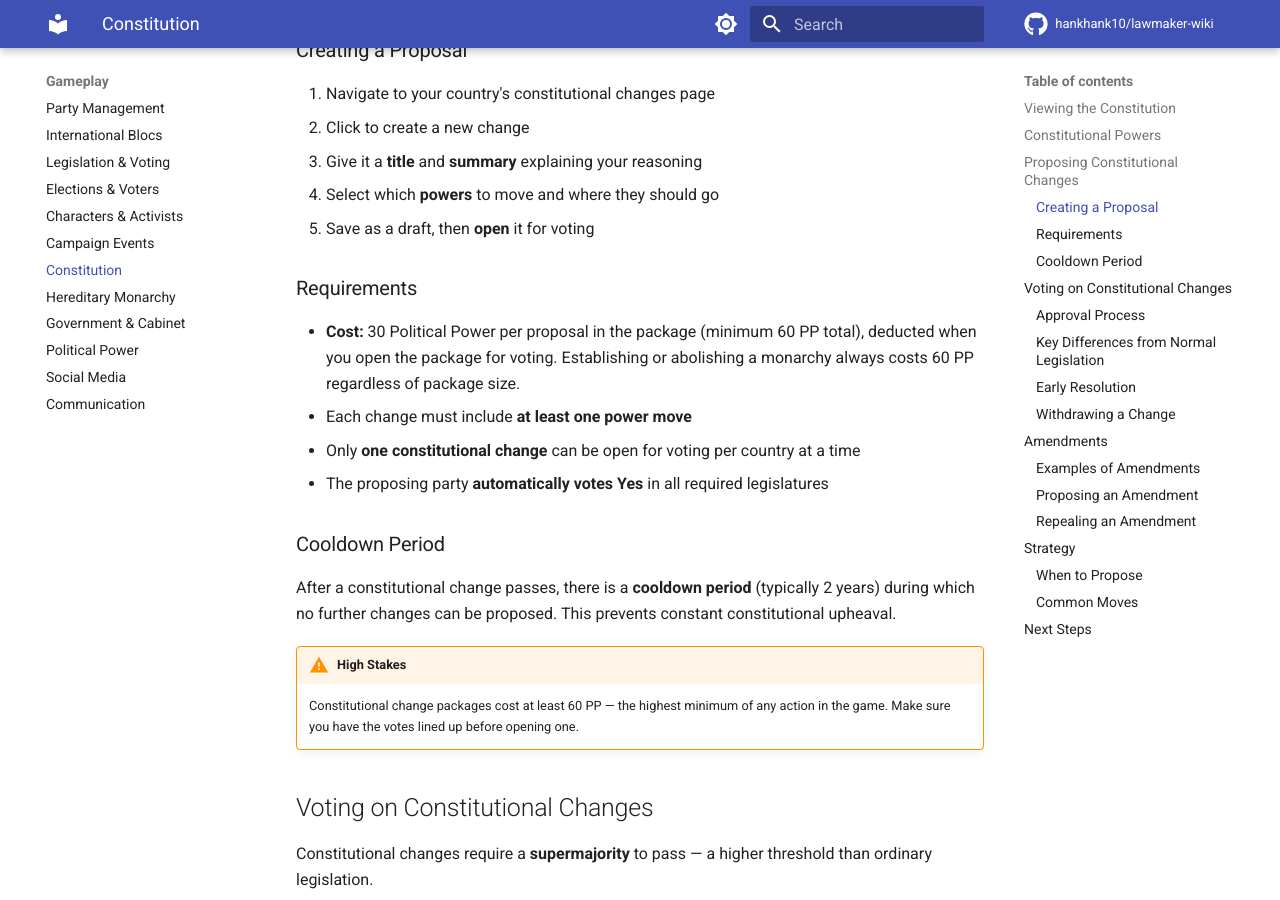
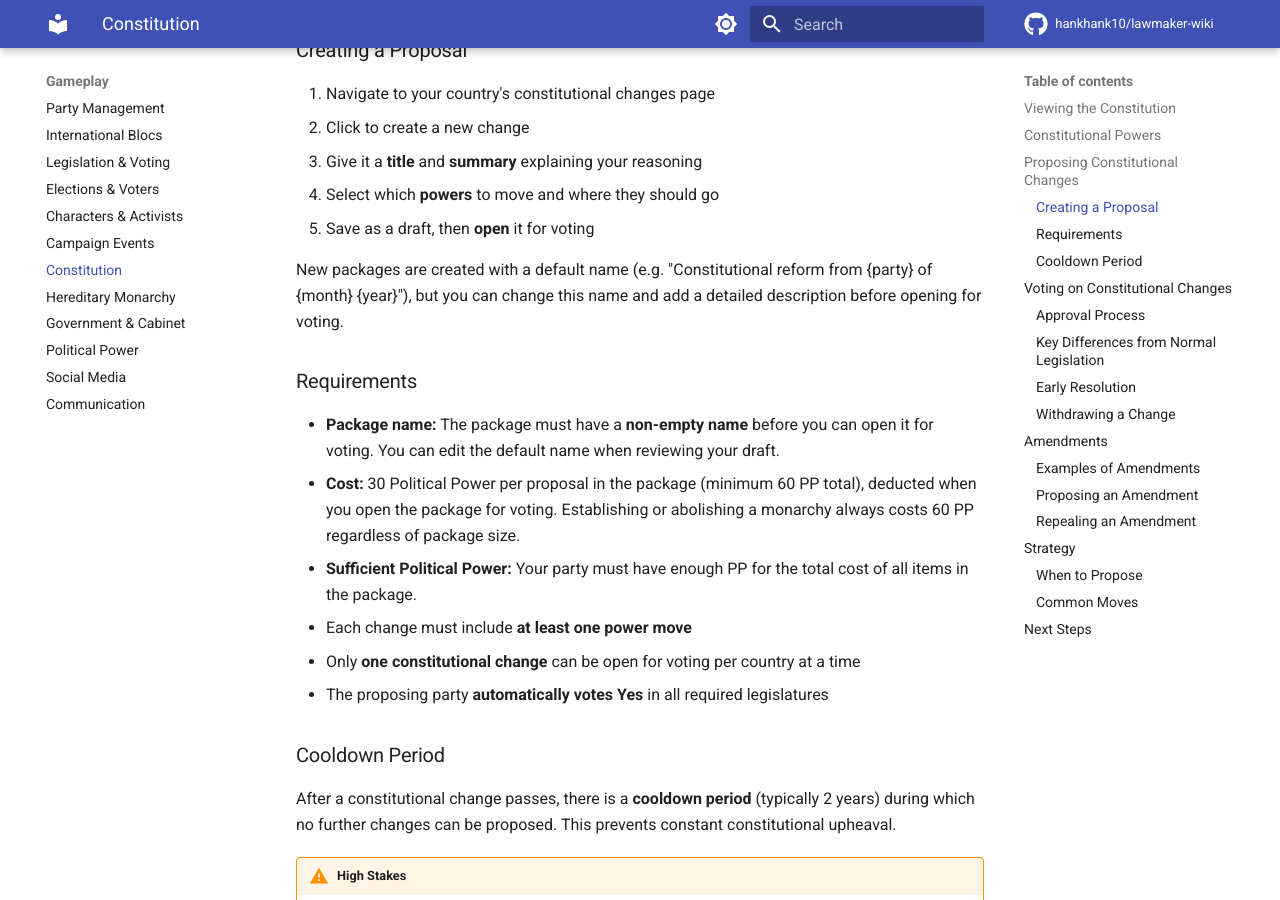
Before and after one commit to hankhank10/lawmaker-wiki, an MkDocs documentation site: the page built from docs/gameplay/constitution.md, in a window 1280 px wide and 900 px high, scrolled down 2009 px. Built offline with MkDocs 1.6.1 and Material for MkDocs 9.7.7, drawn with Linux system fonts in a browser that asks for light colours; comment, search, counter and statistics services are not loaded; some of the changed text lies outside the part shown.

Commit message:
📝 Sync from private repo
Auto-synced from hankhank10/lawmaker/game-manual

```diff
--- a/docs/gameplay/constitution.md
+++ b/docs/gameplay/constitution.md
@@ -53,9 +53,13 @@ Any party can propose a constitutional change to move one or more powers from th
 4. Select which **powers** to move and where they should go
 5. Save as a draft, then **open** it for voting
 
+New packages are created with a default name (e.g. "Constitutional reform from {party} of {month} {year}"), but you can change this name and add a detailed description before opening for voting.
+
 ### Requirements
 
+- **Package name:** The package must have a **non-empty name** before you can open it for voting. You can edit the default name when reviewing your draft.
 - **Cost:** 30 Political Power per proposal in the package (minimum 60 PP total), deducted when you open the package for voting. Establishing or abolishing a monarchy always costs 60 PP regardless of package size.
+- **Sufficient Political Power:** Your party must have enough PP for the total cost of all items in the package.
 - Each change must include **at least one power move**
 - Only **one constitutional change** can be open for voting per country at a time
 - The proposing party **automatically votes Yes** in all required legislatures
@@ -127,9 +131,11 @@ In addition to redistributing powers, parties can propose **amendments** — cus
 3. Enter a **title**, the **amendment text**, and a **rationale** explaining why it should be adopted
 4. Save as a draft, then **open** it for voting
 
-Amendments follow the same voting process as constitutional power changes:
+Amendments follow the same voting process and requirements as constitutional power changes:
 
+- **Package name:** The package must have a **non-empty name** before you can open it for voting
 - **Cost:** 30 PP per item in the package (minimum 60 PP)
+- **Sufficient Political Power:** Your party must have enough PP for the total cost
 - **Threshold:** Supermajority (same as other constitutional changes)
 - **Voting period:** 60 days
 - **Cooldown:** Same cooldown applies — a passed amendment prevents further constitutional changes for the cooldown period
```
